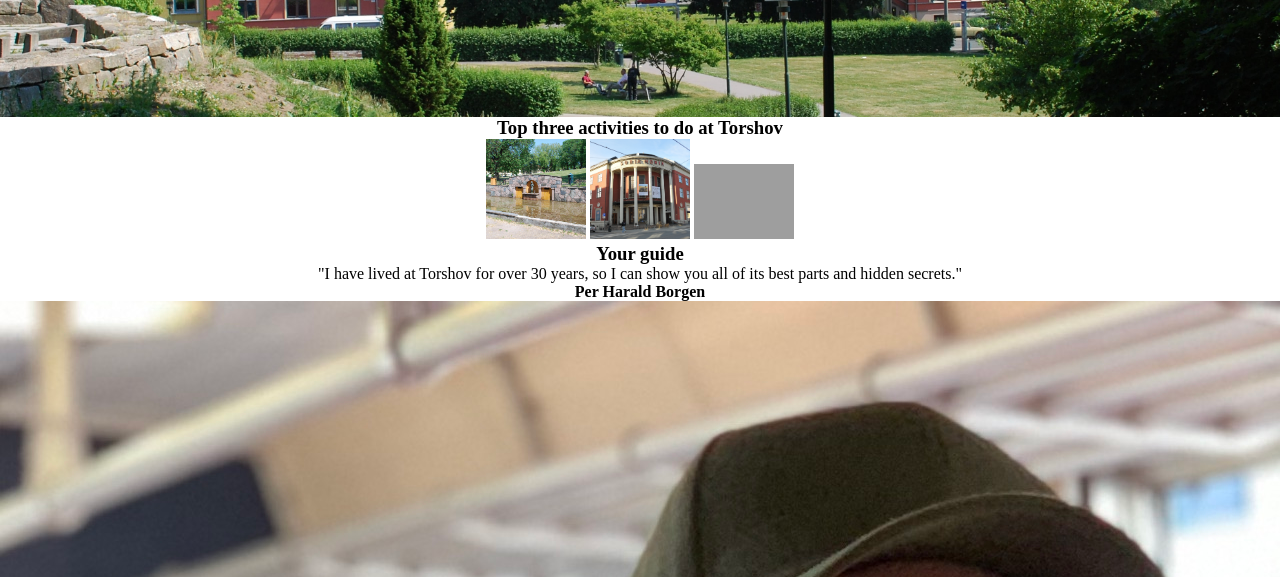
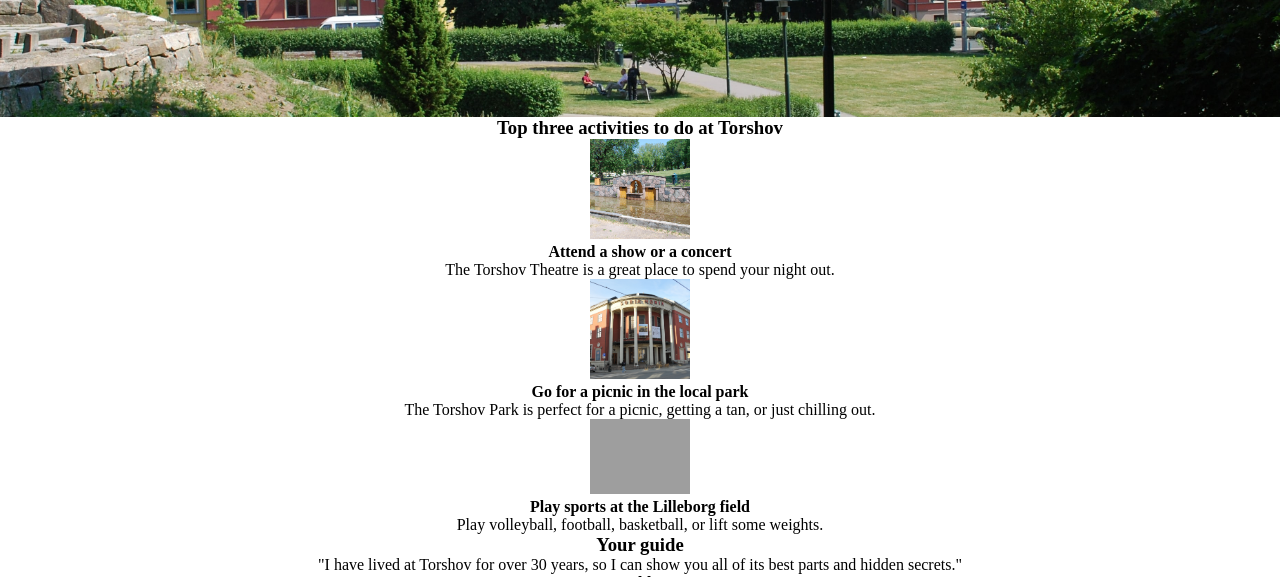
Before and after one commit to DrewBuchanan/HometownHomepage, a website built with Vite: page index.html in a window 1280 px wide. Shown: the part 223-800 px from the top of the page. Built offline with nearby package versions, Linux system fonts and the light colour scheme; grey boxes are pictures that could not be loaded.

Commit message:
Add activities content

```diff
--- a/index.html
+++ b/index.html
@@ -26,9 +26,23 @@
         <!-- ACTIVITIES SECTION -->
         <div id="activities">
             <h3>Top three activities to do at Torshov</h3>
-            <img class="activityImg" src="img/park.jpg">
-            <img class="activityImg" src="img/theatre.jpg">
-            <img class="activityImg" src="img/sports.jpg">
+            <div id="activitiesContainer">
+                <div class="activity">
+                    <img class="activityImg" src="img/park.jpg">
+                    <h4>Attend a show or a concert</h4>
+                    <p>The Torshov Theatre is a great place to spend your night out.</p>
+                </div>
+                <div class="activity">
+                    <img class="activityImg" src="img/theatre.jpg">
+                    <h4>Go for a picnic in the local park</h4>
+                    <p>The Torshov Park is perfect for a picnic, getting a tan, or just chilling out.</p>
+                </div>
+                <div class="activity">
+                    <img class="activityImg" src="img/sports.jpg">
+                    <h4>Play sports at the Lilleborg field</h4>
+                    <p>Play volleyball, football, basketball, or lift some weights.</p>
+                </div>
+            </div>
         </div>
 
         <!-- GUIDE SECTION -->
```
